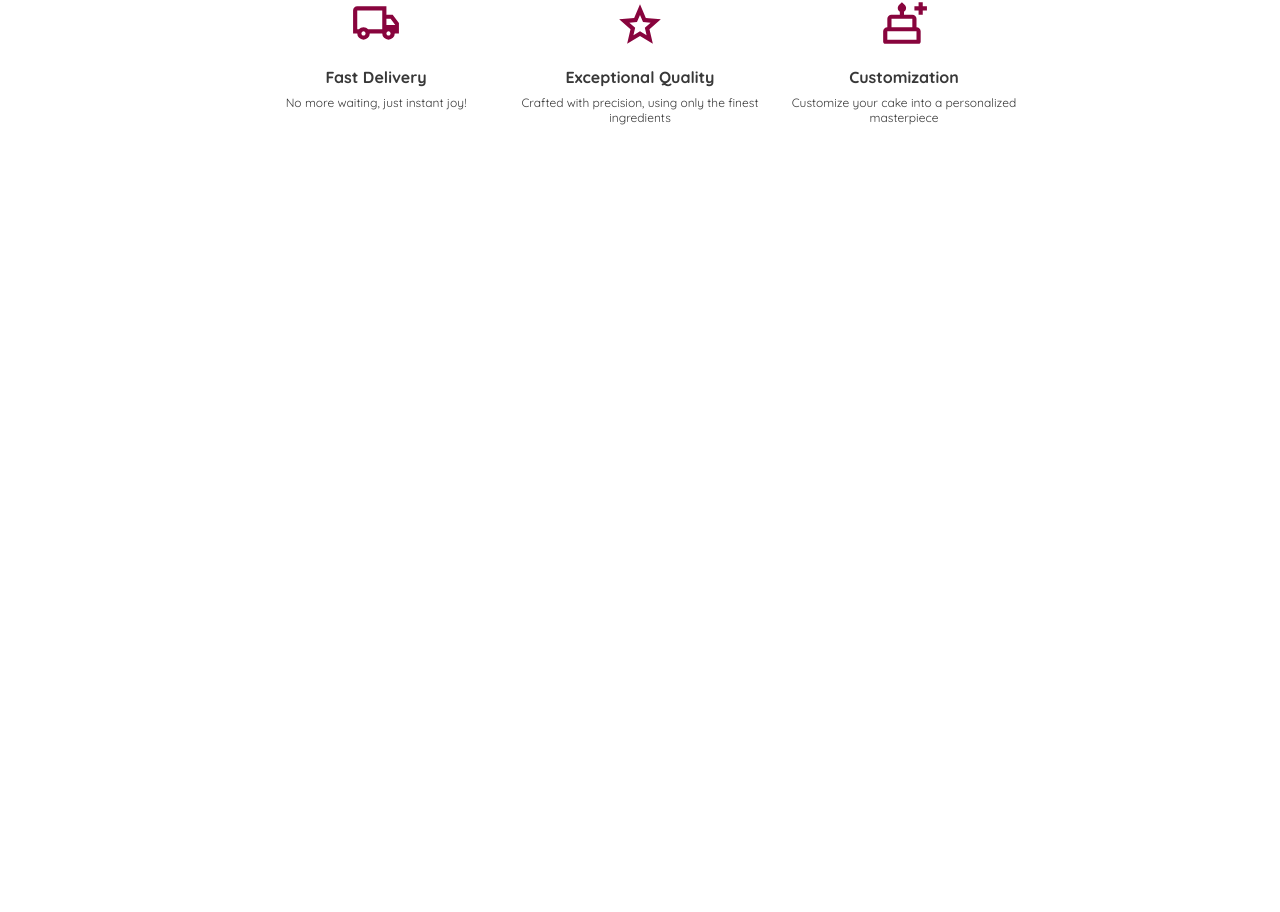
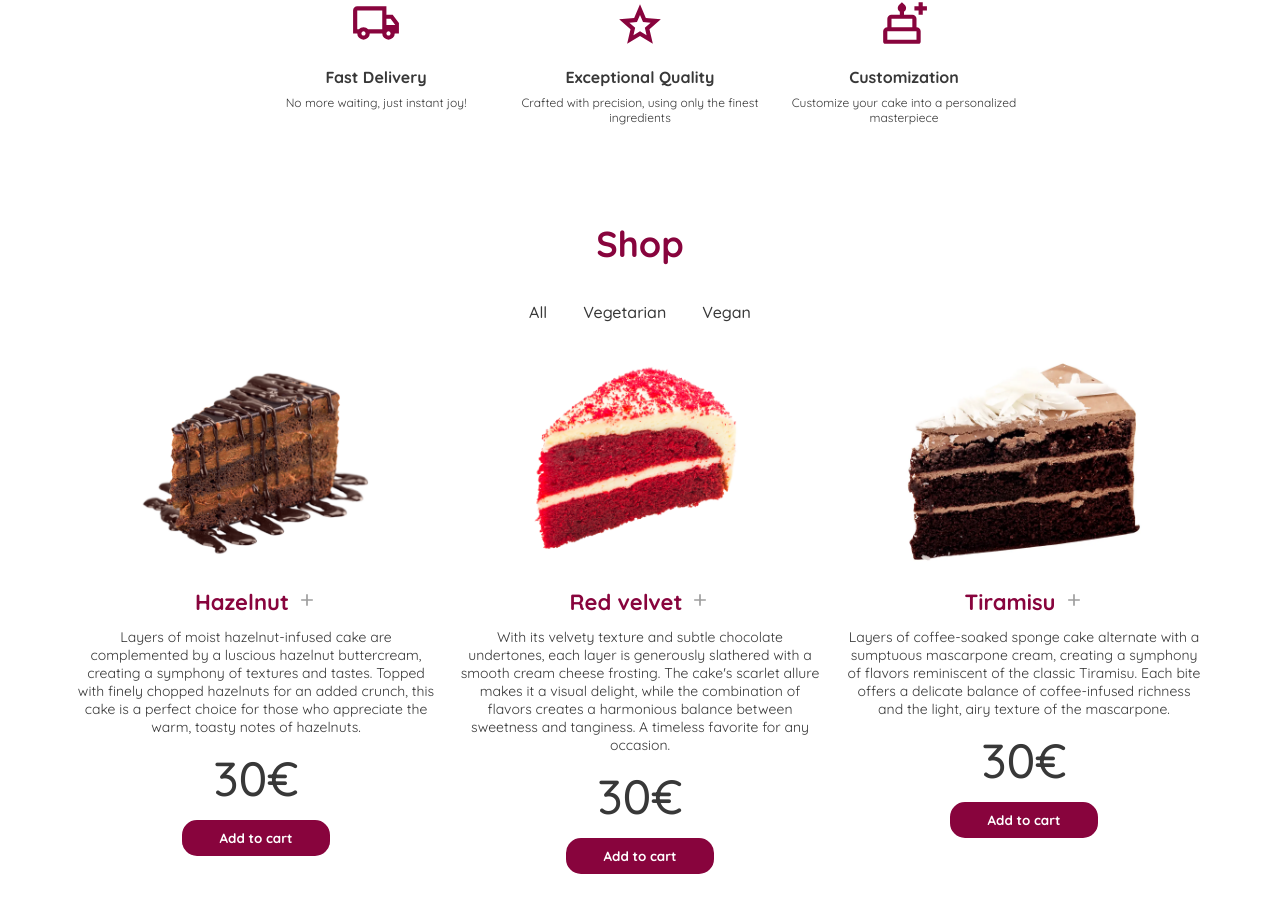
Before and after one commit to tomassfernandes/cake-delight, a React (Create React App) app in the folder cake-delight/: page / in a window 1280 px wide. Shown: the part 680-1592 px from the top of the page. Before the commit the page ends 805 px from the top, so only its background shows below. Built offline with nearby package versions, Linux system fonts and the light colour scheme; a web font is replaced by a local one.

Commit message:
ShopSection first commit

```diff
--- a/cake-delight/src/CSS/cta-section.css
+++ b/cake-delight/src/CSS/cta-section.css
@@ -1,10 +1,5 @@
 .cta-section {
   background-color: #f7e6ed;
-}
-
-.cta-section-main-div {
-  max-width: 120rem;
-  margin: 0 auto;
 }
 
 .cta-grid {
--- a/cake-delight/src/CSS/general.css
+++ b/cake-delight/src/CSS/general.css
@@ -14,3 +14,8 @@ html {
   font-size: 5.2rem;
   color: #88043d;
 }
+
+.section {
+  max-width: 120rem;
+  margin: 0 auto;
+}
--- a/cake-delight/src/CSS/shop-section.css
+++ b/cake-delight/src/CSS/shop-section.css
@@ -0,0 +1,102 @@
+.shop-heading {
+  font-size: 3.6rem;
+  color: #88043d;
+  text-align: center;
+}
+
+.shop-section {
+  padding: 9.6rem 3.6rem;
+}
+
+.type-cake-div {
+  display: flex;
+  align-items: center;
+  justify-content: center;
+  margin-top: 3.6rem;
+  margin-bottom: 1.2rem;
+  gap: 3.6rem;
+}
+
+.cake-type {
+  font-size: 1.6rem;
+  color: #383838;
+  transition: all 0.3s;
+  cursor: pointer;
+  font-weight: 500;
+  border-bottom: 2px solid white;
+}
+
+.cake-type:hover {
+  color: #88043d;
+  transform: scale(1.1);
+  border-bottom: 2px solid #88043d;
+}
+
+.shop-grid {
+  display: grid;
+  grid-template-columns: repeat(3, 1fr);
+  gap: 2.4rem;
+}
+
+.shop-cake-div {
+  display: flex;
+  flex-direction: column;
+  align-items: center;
+}
+
+.shop-cake-img {
+  width: 70%;
+}
+
+.cake-text-div {
+  display: flex;
+  flex-direction: column;
+  gap: 1.2rem;
+  align-items: center;
+}
+
+.shop-cake-name {
+  font-size: 2.2rem;
+  color: #88043d;
+}
+
+.shop-cake-text {
+  font-size: 1.4rem;
+  color: #383838;
+  text-align: center;
+}
+
+.cake-plus-icon svg {
+  width: 2rem;
+  height: 2rem;
+  fill: #9d9d9d;
+  cursor: pointer;
+  margin-left: 0.8rem;
+  transition: all 0.3s;
+}
+
+.cake-plus-icon svg:hover {
+  fill: #88043d;
+}
+
+.cake-price {
+  font-size: 4.8rem;
+  color: #383838;
+  font-weight: 500;
+}
+
+.shop-cake-btn {
+  padding: 0.8rem 3.6rem;
+  background-color: #88043d;
+  color: white;
+  border: 2px solid #88043d;
+  border-radius: 15px;
+  font-weight: 700;
+  cursor: pointer;
+  transition: all 0.3s;
+}
+
+.shop-cake-btn:hover {
+  background-color: white;
+  color: #88043d;
+}
--- a/cake-delight/src/Items/InfoItem.js
+++ b/cake-delight/src/Items/InfoItem.js
@@ -1,6 +1,7 @@
 export default function InfoItem() {
   const data = [
     {
+      id: 1,
       svg: (
         <svg
           xmlns="http://www.w3.org/2000/svg"
@@ -15,6 +16,7 @@ export default function InfoItem() {
       text: "No more waiting, just instant joy!",
     },
     {
+      id: 2,
       svg: (
         <svg
           xmlns="http://www.w3.org/2000/svg"
@@ -29,6 +31,7 @@ export default function InfoItem() {
       text: "Crafted with precision, using only the finest ingredients",
     },
     {
+      id: 3,
       svg: (
         <svg
           xmlns="http://www.w3.org/2000/svg"
@@ -45,7 +48,7 @@ export default function InfoItem() {
   ];
 
   return data.map((item) => (
-    <div className="info-div">
+    <div className="info-div" key={item.id}>
       <div className="info-icon-div">{item.svg}</div>
       <p className="info-title">{item.title}</p>
       <p className="info-p">{item.text}</p>
--- a/cake-delight/src/Items/ShopItem.js
+++ b/cake-delight/src/Items/ShopItem.js
@@ -1 +1,114 @@
-export default function ShopItem() {}
+export default function ShopItem() {
+  const plusIcon = (
+    <svg
+      xmlns="http://www.w3.org/2000/svg"
+      height="24"
+      viewBox="0 -960 960 960"
+      width="24"
+    >
+      <path d="M440-440H200v-80h240v-240h80v240h240v80H520v240h-80v-240Z" />
+    </svg>
+  );
+
+  const data = [
+    {
+      id: 1,
+      img: "/img/cake-1.webp",
+      name: "Hazelnut",
+      text: "Layers of moist hazelnut-infused cake are complemented by a luscious hazelnut buttercream, creating a symphony of textures and tastes. Topped with finely chopped hazelnuts for an added crunch, this cake is a perfect choice for those who appreciate the warm, toasty notes of hazelnuts.",
+      icon: plusIcon,
+      price: 30,
+      onDisplay: true,
+    },
+    {
+      id: 2,
+      img: "/img/cake-2.webp",
+      name: "Red velvet",
+      text: "With its velvety texture and subtle chocolate undertones, each layer is generously slathered with a smooth cream cheese frosting. The cake's scarlet allure makes it a visual delight, while the combination of flavors creates a harmonious balance between sweetness and tanginess. A timeless favorite for any occasion.",
+      icon: plusIcon,
+      price: 30,
+      onDisplay: true,
+    },
+    {
+      id: 3,
+      img: "/img/cake-7.webp",
+      name: "Tiramisu",
+      text: "Layers of coffee-soaked sponge cake alternate with a sumptuous mascarpone cream, creating a symphony of flavors reminiscent of the classic Tiramisu. Each bite offers a delicate balance of coffee-infused richness and the light, airy texture of the mascarpone.",
+      icon: plusIcon,
+      price: 30,
+      onDisplay: true,
+    },
+    {
+      id: 4,
+      img: "/img/cake-3.webp",
+      name: "Tiramisu",
+      text: "Layers of coffee-soaked sponge cake alternate with a sumptuous mascarpone cream, creating a symphony of flavors reminiscent of the classic Tiramisu. Each bite offers a delicate balance of coffee-infused richness and the light, airy texture of the mascarpone.",
+      icon: plusIcon,
+      price: 30,
+      onDisplay: false,
+    },
+    {
+      id: 5,
+      img: "/img/cake-4.webp",
+      name: "Tiramisu",
+      text: "Layers of coffee-soaked sponge cake alternate with a sumptuous mascarpone cream, creating a symphony of flavors reminiscent of the classic Tiramisu. Each bite offers a delicate balance of coffee-infused richness and the light, airy texture of the mascarpone.",
+      icon: plusIcon,
+      price: 30,
+      onDisplay: false,
+    },
+    {
+      id: 6,
+      img: "/img/cake-5.webp",
+      name: "Tiramisu",
+      text: "Layers of coffee-soaked sponge cake alternate with a sumptuous mascarpone cream, creating a symphony of flavors reminiscent of the classic Tiramisu. Each bite offers a delicate balance of coffee-infused richness and the light, airy texture of the mascarpone.",
+      icon: plusIcon,
+      price: 30,
+      onDisplay: false,
+    },
+    {
+      id: 7,
+      img: "/img/cake-6.webp",
+      name: "Tiramisu",
+      text: "Layers of coffee-soaked sponge cake alternate with a sumptuous mascarpone cream, creating a symphony of flavors reminiscent of the classic Tiramisu. Each bite offers a delicate balance of coffee-infused richness and the light, airy texture of the mascarpone.",
+      icon: plusIcon,
+      price: 30,
+      onDisplay: false,
+    },
+    {
+      id: 8,
+      img: "/img/cake-8.webp",
+      name: "Tiramisu",
+      text: "Layers of coffee-soaked sponge cake alternate with a sumptuous mascarpone cream, creating a symphony of flavors reminiscent of the classic Tiramisu. Each bite offers a delicate balance of coffee-infused richness and the light, airy texture of the mascarpone.",
+      icon: plusIcon,
+      price: 30,
+      onDisplay: false,
+    },
+    {
+      id: 9,
+      img: "/img/cake-9.webp",
+      name: "Tiramisu",
+      text: "Layers of coffee-soaked sponge cake alternate with a sumptuous mascarpone cream, creating a symphony of flavors reminiscent of the classic Tiramisu. Each bite offers a delicate balance of coffee-infused richness and the light, airy texture of the mascarpone.",
+      icon: plusIcon,
+      price: 30,
+      onDisplay: false,
+    },
+  ];
+
+  return data.map(
+    (item) =>
+      item.onDisplay && (
+        <div className="shop-cake-div" key={item.id}>
+          <img className="shop-cake-img" src={item.img} alt={item.name} />
+          <div className="cake-text-div">
+            <h3 className="shop-cake-name">
+              {item.name}
+              <span className="cake-plus-icon">{item.icon}</span>
+            </h3>
+            <p className="shop-cake-text">{item.text}</p>
+            <p className="cake-price">{`${item.price}€`}</p>
+            <button className="shop-cake-btn">Add to cart</button>
+          </div>
+        </div>
+      )
+  );
+}
--- a/cake-delight/src/Sections/CTASection.js
+++ b/cake-delight/src/Sections/CTASection.js
@@ -1,7 +1,7 @@
 export default function CTASection() {
   return (
     <section className="cta-section">
-      <div className="cta-section-main-div">
+      <div className="section">
         <div className="cta-grid">
           <div className="cta-left-grid">
             <h1 className="heading-primary">
--- a/cake-delight/src/Sections/ShopSection.js
+++ b/cake-delight/src/Sections/ShopSection.js
@@ -1,3 +1,17 @@
 import ShopItem from "../Items/ShopItem";
 
-export default function ShopSection() {}
+export default function ShopSection() {
+  return (
+    <section className="section shop-section">
+      <h2 className="shop-heading">Shop</h2>
+      <div className="type-cake-div">
+        <p className="cake-type">All</p>
+        <p className="cake-type">Vegetarian</p>
+        <p className="cake-type">Vegan</p>
+      </div>
+      <div className="shop-grid">
+        <ShopItem />
+      </div>
+    </section>
+  );
+}
```
Also changed, not shown: cake-delight/public/svg/plus.svg (added).
